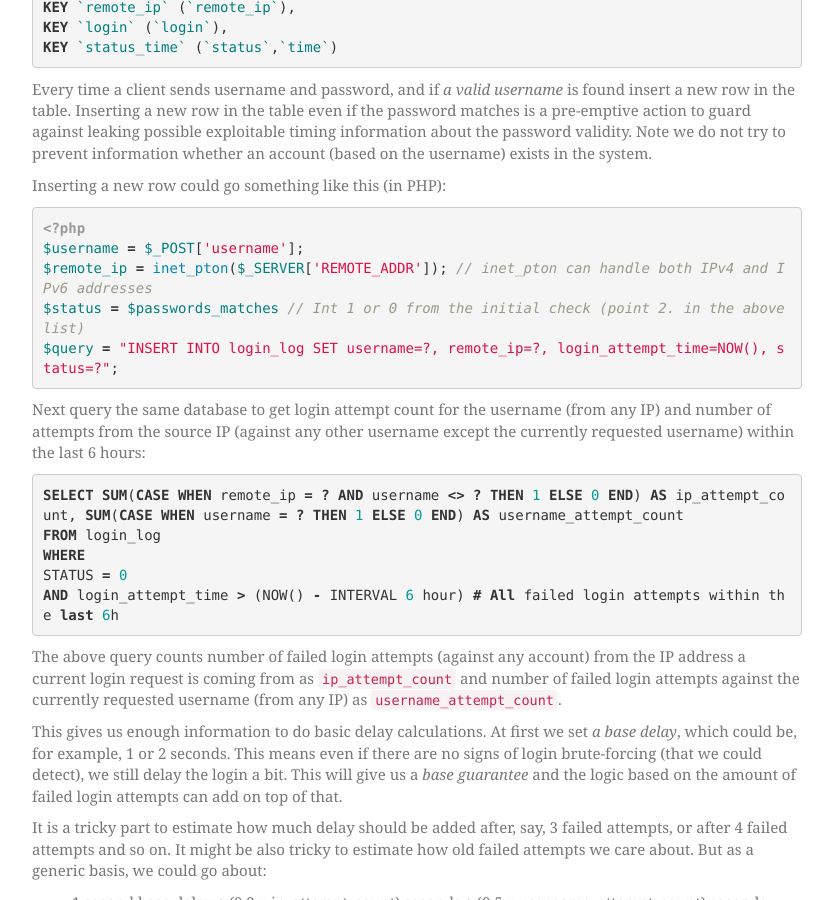
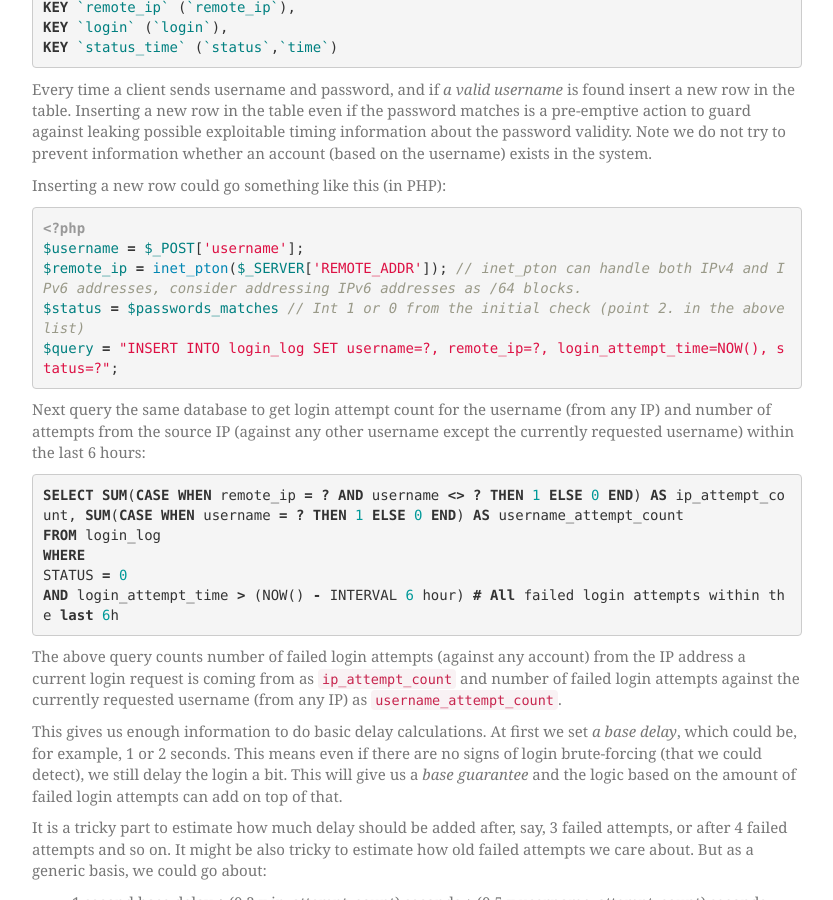
Before and after one commit to timoh6/timoh6.github.com, a Jekyll site: the page built from _posts/2015-05-07-Rate-limiting-web-application-login-attempts.md, in a window 1280 px wide and 900 px high, scrolled down 2064 px. Shown: the whole window, without its empty margins (223-1056 px from the left). Built offline with Jekyll 4.4.1, drawn with Linux system fonts in a browser that asks for light colours; some web fonts are replaced; comment, search, counter and statistics services are not loaded.

Commit message:
Mention about IPv6 blocks

```diff
--- a/_posts/2015-05-07-Rate-limiting-web-application-login-attempts.md
+++ b/_posts/2015-05-07-Rate-limiting-web-application-login-attempts.md
@@ -82,7 +82,7 @@ Inserting a new row could go something like this (in PHP):
 {% highlight php %}
 <?php
 $username = $_POST['username'];
-$remote_ip = inet_pton($_SERVER['REMOTE_ADDR']); // inet_pton can handle both IPv4 and IPv6 addresses
+$remote_ip = inet_pton($_SERVER['REMOTE_ADDR']); // inet_pton can handle both IPv4 and IPv6 addresses, consider addressing IPv6 addresses as /64 blocks.
 $status = $passwords_matches // Int 1 or 0 from the initial check (point 2. in the above list)
 $query = "INSERT INTO login_log SET username=?, remote_ip=?, login_attempt_time=NOW(), status=?";
 {% endhighlight %}
```
